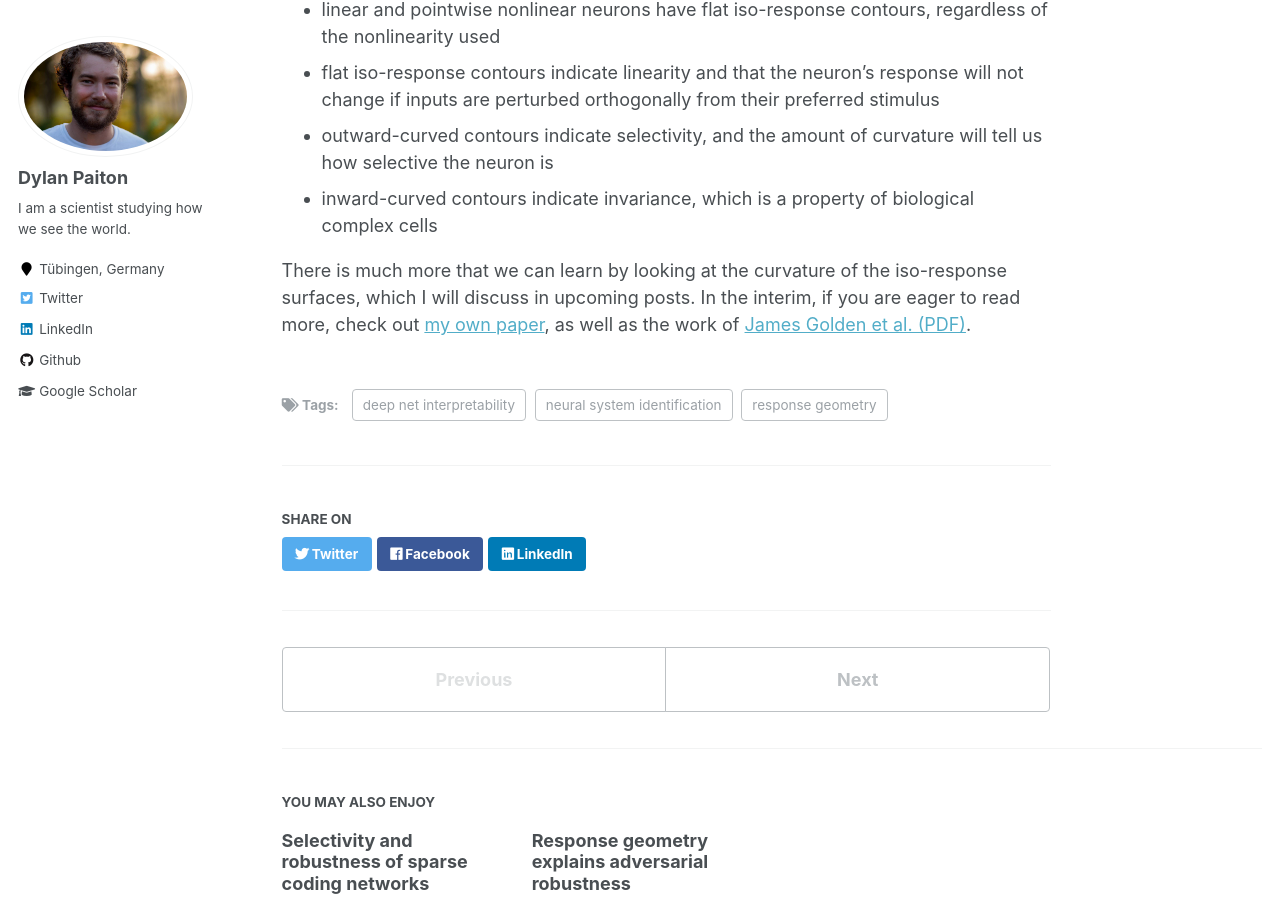
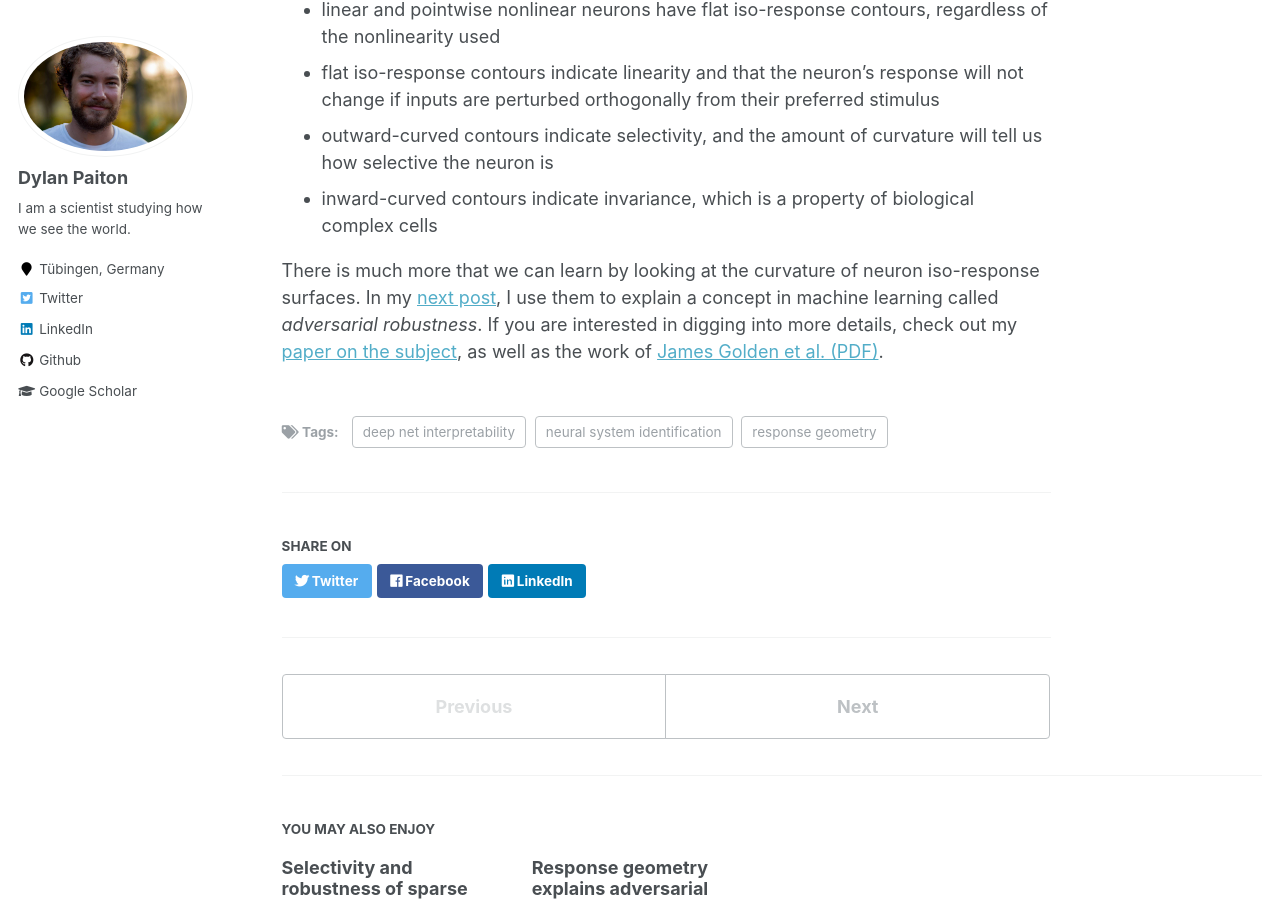
Before and after one commit to dpaiton/dpaiton.github.io, a Jekyll site: the page built from _posts/2021-05-18-neuron-response-contours.md, in a window 1280 px wide and 900 px high, scrolled down 10877 px. Built offline with Jekyll 4.4.1, drawn with Linux system fonts in a browser that asks for light colours; formulas are drawn with MathJax 3.

Commit message:
adds reference to next post

```diff
--- a/_posts/2021-05-18-neuron-response-contours.md
+++ b/_posts/2021-05-18-neuron-response-contours.md
@@ -254,8 +254,9 @@ In summary, the big takeaways are:
 - outward-curved contours indicate selectivity, and the amount of curvature will tell us how selective the neuron is
 - inward-curved contours indicate invariance, which is a property of biological complex cells
 
-There is much more that we can learn by looking at the curvature of the iso-response surfaces, which I will discuss in upcoming posts.
-In the interim, if you are eager to read more, check out [my own paper](/publication/2020-11-02-selectivity-and), as well as the work of [James Golden et al. (PDF)](http://jamesgolden.net/wp-content/uploads/2017/10/golden_vilankar_wu_field_conjectures_nonlinear_geometry_vision_research_2016_preprint.pdf).
+There is much more that we can learn by looking at the curvature of neuron iso-response surfaces.
+In my [next post]({{site.url}}/posts/2021/06/adversarial-robustness/), I use them to explain a concept in machine learning called _adversarial robustness_.
+If you are interested in digging into more details, check out my [paper on the subject](/publication/2020-11-02-selectivity-and), as well as the work of [James Golden et al. (PDF)](http://jamesgolden.net/wp-content/uploads/2017/10/golden_vilankar_wu_field_conjectures_nonlinear_geometry_vision_research_2016_preprint.pdf).
 
 
 [curvatures]: /images/response-geometry/curvatures.png
```
